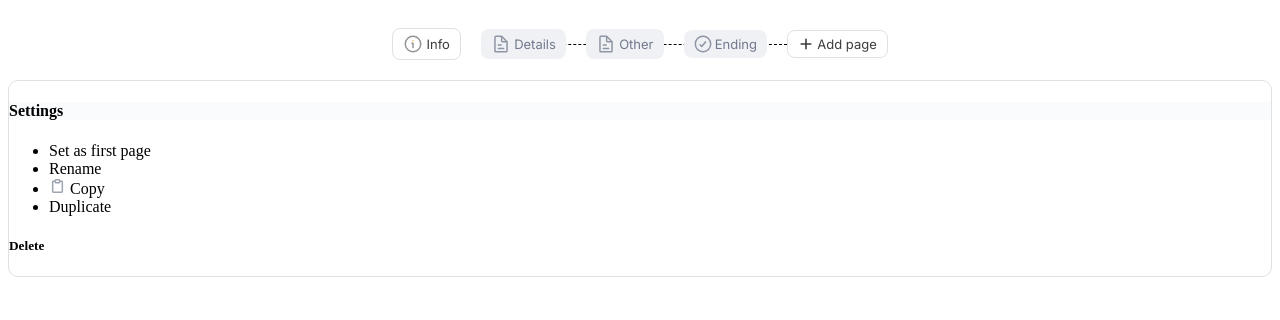
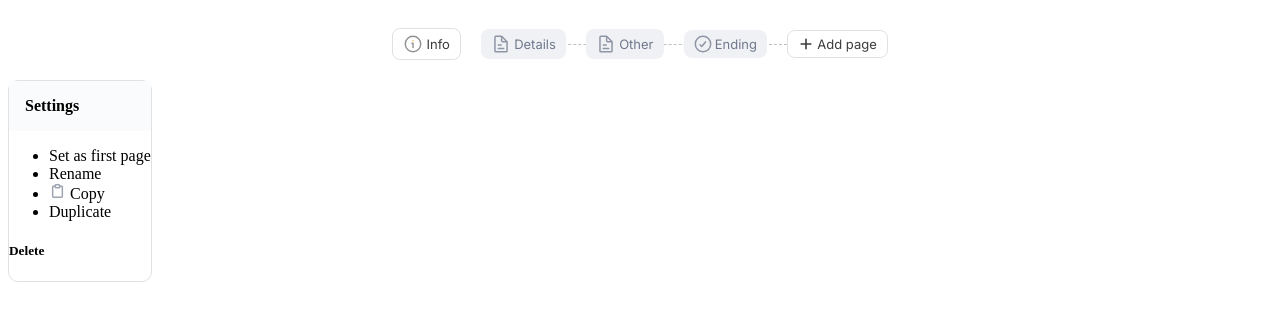
Before and after one commit to mehul-craftsmith/fill-frontend-take-home-mehul, a plain HTML site: page index.html in a window 1280 px wide. Drawn offline with Linux system fonts and the light colour scheme.

Commit message:
Adding basic styling for settings dropdown

```diff
--- a/sass/index.scss
+++ b/sass/index.scss
@@ -70,7 +70,7 @@ $borderColor: #e1e1e1;
 
 // Dashed line
 .dashed-line {
-    border-top: 1px dashed #000;
+    border-top: 1.5px dashed #C0C0C0;
     width: 24%;
     position: absolute;
     z-index: 0;
@@ -108,12 +108,20 @@ $borderColor: #e1e1e1;
     }
 }
 
+
+/* Context menu */
 .context-menu {
+    width: fit-content;
     border: 1px solid #e1e1e1;
     border-radius: 10px;
 
     h4 {
         background-color: #FAFBFC;
+        padding-top: 1em;
+        padding-bottom: 1em;
+        padding-left: 1em;
+        margin-top: 0em;
+        margin-bottom: 0em;
     }
 }
 
```
Also changed, not shown: index.css, 1 other file.
